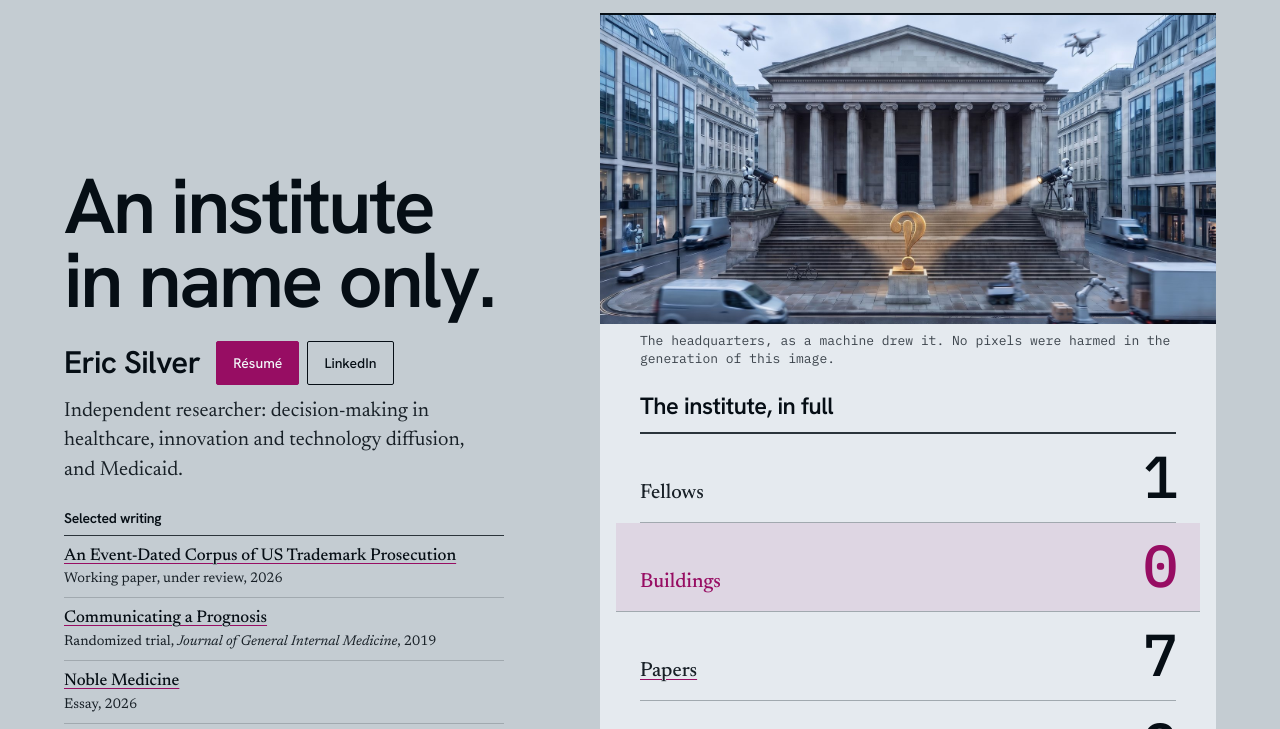
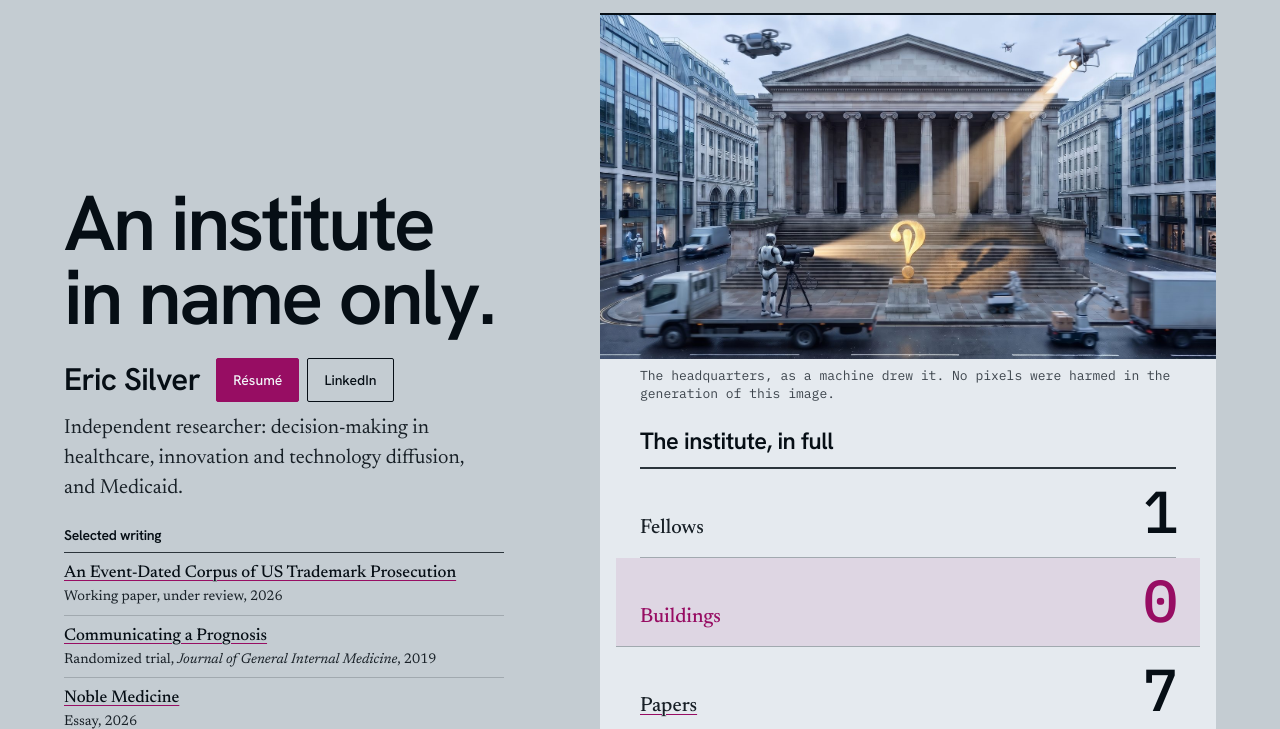
Before and after one commit to ericsilver/ericsilver.github.io, a plain HTML site: page suggested/index.html in a window 1280 px wide. Shown: the part 71-800 px from the top of the page. Drawn offline with Linux system fonts and the light colour scheme.

Commit message:
/suggested: the interrobang is lit from the front, by a robot on a flatbed truck and a spotlight drone; one of the twin drones is now a flying car
Co-Authored-By: Claude Fable 5.2 <noreply@anthropic.com>

```diff
--- a/suggested/index.html
+++ b/suggested/index.html
@@ -67,7 +67,7 @@
     </div>
     <div class="ledger">
       <figure class="ledger__plate">
-        <img src="./img/institute-spotlit.jpg" width="1600" height="802" alt="A large stone building with a colonnade and a blank pediment on a city street. Its doors are shut and its steps are empty. Two robots stand on the stone blocks beside the steps, each aiming a theater spotlight at a bronze statue of an interrobang in front. Around them, delivery robots, a robot arm unloading a truck, driverless vans and drones are at work; one bicycle leans against the steps.">
+        <img src="./img/institute-spotlight-truck.jpg" width="1600" height="893" alt="A large stone building with a colonnade and a blank pediment on a city street. Its doors are shut and its steps are empty. In front stands a bronze statue of an interrobang, lit by two spotlights: one worked by a robot riding a flatbed truck, the other slung under a drone. Around them, delivery robots, a robot arm unloading a truck, a driverless van, small drones and a flying car are at work; one bicycle leans against the steps.">
         <figcaption>The headquarters, as a machine drew it. No pixels were harmed in the generation of this image.</figcaption>
       </figure>
       <p class="ledger__head">The institute, in full</p>
```
Also changed, not shown: suggested/img/institute-spotlight-truck.jpg (added), suggested/img/institute-spotlit.jpg (deleted).
